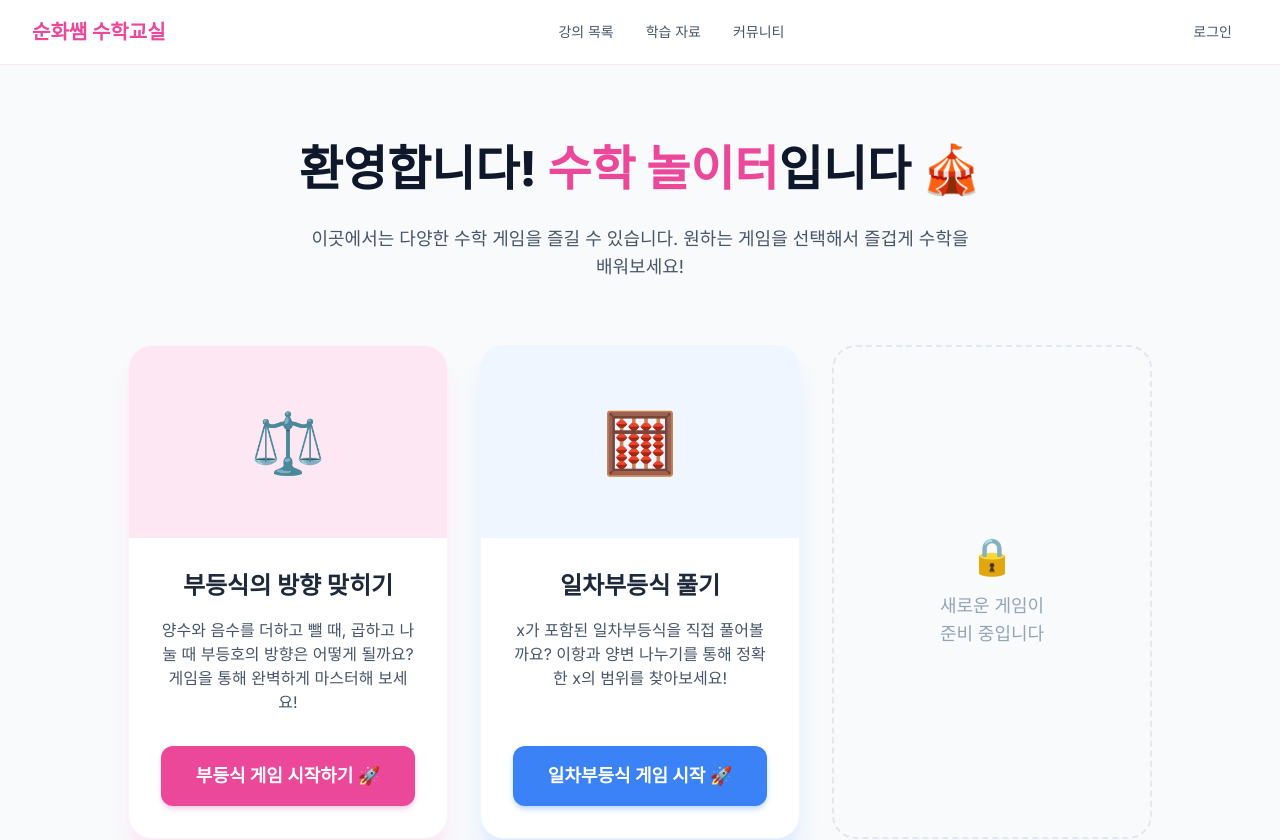
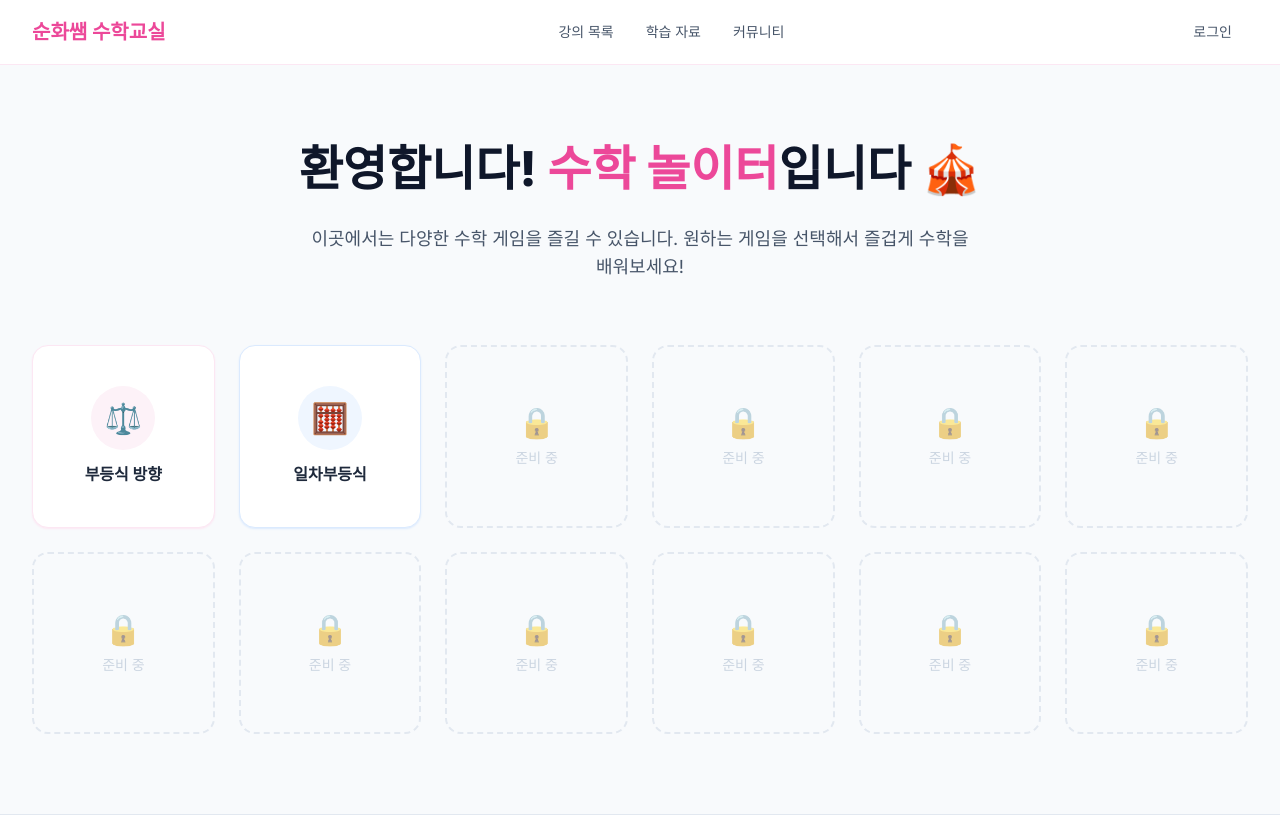
Before and after one commit to gnfkgnvm1-afk/sun, a Next.js app: page /playground in a window 1280 px wide. Shown: the top 840 px of the page. Built offline with nearby package versions, Linux system fonts and the light colour scheme.

Commit message:
style: 놀이터 메뉴의 게임 카드 크기를 작게 축소

```diff
--- a/app/playground/page.tsx
+++ b/app/playground/page.tsx
@@ -11,48 +11,39 @@ export default function Playground() {
         이곳에서는 다양한 수학 게임을 즐길 수 있습니다. 원하는 게임을 선택해서 즐겁게 수학을 배워보세요!
       </p>
 
-      <div className="grid grid-cols-1 md:grid-cols-2 lg:grid-cols-3 gap-8 w-full max-w-5xl">
+      <div className="grid grid-cols-2 sm:grid-cols-3 md:grid-cols-4 lg:grid-cols-5 xl:grid-cols-6 gap-4 sm:gap-6 w-full max-w-7xl">
 
         {/* 부등식 게임 카드 */}
-        <div className="bg-white rounded-3xl shadow-xl shadow-pink-100 border border-pink-50 overflow-hidden flex flex-col transition-transform hover:scale-105 duration-300">
-          <div className="h-48 bg-pink-100 flex items-center justify-center text-6xl">
-            ⚖️
+        <Link href="/game/inequality" className="group">
+          <div className="bg-white rounded-2xl shadow-sm hover:shadow-md shadow-pink-100 border border-pink-100 overflow-hidden flex flex-col items-center justify-center transition-all hover:-translate-y-1 duration-200 aspect-square p-4">
+            <div className="w-14 h-14 sm:w-16 sm:h-16 rounded-full bg-pink-50 flex items-center justify-center text-2xl sm:text-3xl mb-3 group-hover:scale-110 transition-transform">
+              ⚖️
+            </div>
+            <h2 className="text-sm sm:text-base font-bold text-slate-800 text-center break-keep">
+              부등식 방향
+            </h2>
           </div>
-          <div className="p-8 flex flex-col flex-grow">
-            <h2 className="text-2xl font-bold text-slate-800 mb-4">부등식의 방향 맞히기</h2>
-            <p className="text-slate-600 mb-8 flex-grow">
-              양수와 음수를 더하고 뺄 때, 곱하고 나눌 때 부등호의 방향은 어떻게 될까요? 게임을 통해 완벽하게 마스터해 보세요!
-            </p>
-            <Link href="/game/inequality" className="w-full mt-auto">
-              <button className="w-full px-6 py-4 rounded-xl bg-pink-500 hover:bg-pink-600 text-white font-bold text-lg shadow-md shadow-pink-200 transition-all active:scale-95">
-                부등식 게임 시작하기 🚀
-              </button>
-            </Link>
-          </div>
-        </div>
+        </Link>
 
         {/* 일차부등식 게임 카드 */}
-        <div className="bg-white rounded-3xl shadow-xl shadow-blue-100 border border-blue-50 overflow-hidden flex flex-col transition-transform hover:scale-105 duration-300">
-          <div className="h-48 bg-blue-50 flex items-center justify-center text-6xl">
-            🧮
+        <Link href="/game/linear-inequality" className="group">
+          <div className="bg-white rounded-2xl shadow-sm hover:shadow-md shadow-blue-100 border border-blue-100 overflow-hidden flex flex-col items-center justify-center transition-all hover:-translate-y-1 duration-200 aspect-square p-4">
+            <div className="w-14 h-14 sm:w-16 sm:h-16 rounded-full bg-blue-50 flex items-center justify-center text-2xl sm:text-3xl mb-3 group-hover:scale-110 transition-transform">
+              🧮
+            </div>
+            <h2 className="text-sm sm:text-base font-bold text-slate-800 text-center break-keep">
+              일차부등식
+            </h2>
           </div>
-          <div className="p-8 flex flex-col flex-grow">
-            <h2 className="text-2xl font-bold text-slate-800 mb-4">일차부등식 풀기</h2>
-            <p className="text-slate-600 mb-8 flex-grow">
-              x가 포함된 일차부등식을 직접 풀어볼까요? 이항과 양변 나누기를 통해 정확한 x의 범위를 찾아보세요!
-            </p>
-            <Link href="/game/linear-inequality" className="w-full mt-auto">
-              <button className="w-full px-6 py-4 rounded-xl bg-blue-500 hover:bg-blue-600 text-white font-bold text-lg shadow-md shadow-blue-200 transition-all active:scale-95">
-                일차부등식 게임 시작 🚀
-              </button>
-            </Link>
+        </Link>
+
+        {/* 나중에 추가될 다른 게임들을 위한 빈 카드들 */}
+        {Array.from({ length: 10 }).map((_, i) => (
+          <div key={i} className="bg-slate-50 rounded-2xl border-2 border-dashed border-slate-200 flex flex-col items-center justify-center transition-all duration-200 aspect-square p-4 text-slate-300">
+            <div className="text-2xl sm:text-3xl mb-2 opacity-50">🔒</div>
+            <p className="text-xs sm:text-sm font-medium text-center">준비 중</p>
           </div>
-        </div>
-
-        <div className="bg-slate-50 rounded-3xl border-2 border-dashed border-slate-200 flex flex-col items-center justify-center p-8 text-slate-400 min-h-[400px]">
-          <span className="text-4xl mb-4">🔒</span>
-          <p className="font-medium text-lg">새로운 게임이<br/>준비 중입니다</p>
-        </div>
+        ))}
 
       </div>
     </div>
```
